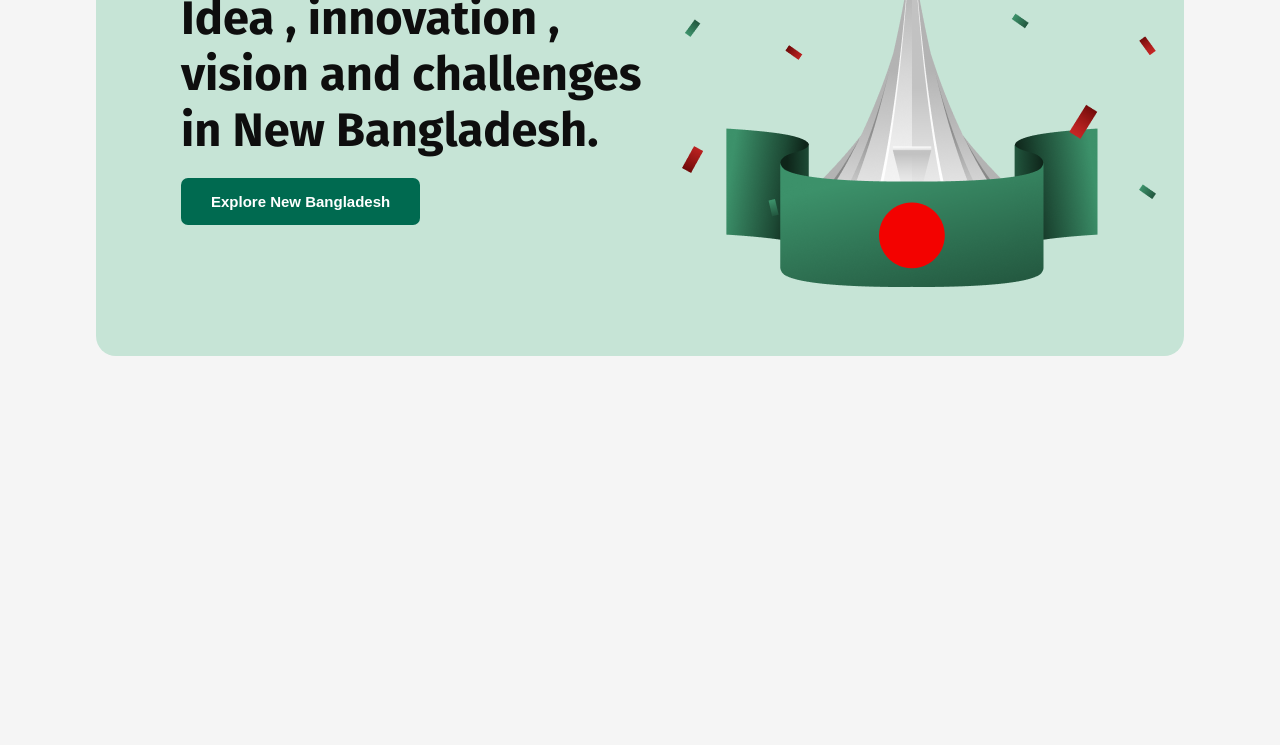
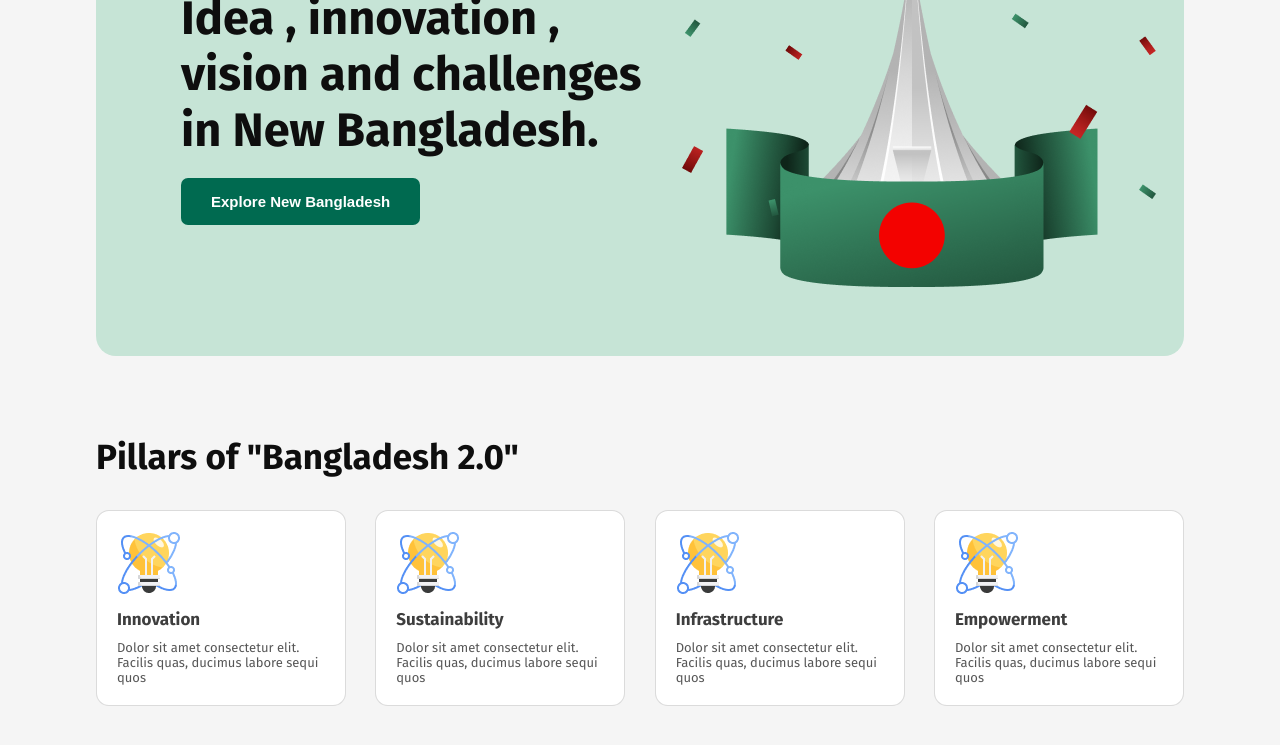
Before and after one commit to mrarifat21/Bangladesh2.0, a plain HTML site: page index.html in a window 1280 px wide. Shown: the part 283-1028 px from the top of the page. Before the commit the page ends 800 px from the top, so only its background shows below. Drawn offline with Linux system fonts and the light colour scheme.

Commit message:
add pillars section

```diff
--- a/assets/style.css
+++ b/assets/style.css
@@ -8,6 +8,10 @@
 body {
   font-family: "Fira Sans", serif;
   background: #f5f5f5;
+}
+.container {
+  width: 1088px;
+  margin: 50px auto;
 }
 /* ============ navbar area ============ */
 nav {
@@ -43,11 +47,8 @@ header nav button:hover {
 /* ============ banner area ============ */
 .banner_area {
   margin: 20px auto 80px;
-  width: 1088px;
-  /* height: 580px; */
   border-radius: 20px;
   background: #c6e4d6;
-
 }
 .banner_wrapper {
   display: flex;
@@ -70,7 +71,7 @@ header nav button:hover {
 }
 .banner_wrapper .banner_text button {
   cursor: pointer;
-  border:none;
+  border: none;
   color: #ffffff;
   border-radius: 7px;
   background: #006a50;
@@ -78,3 +79,36 @@ header nav button:hover {
   font-weight: 600;
   padding: 15px 30px;
 }
+
+/* ============ pillars section ============ */
+
+.pillars h2 {
+  margin: 32px 0px;
+  color: #0e0e0e;
+  font-size: 35px;
+  font-weight: 700;
+}
+.pillar_wrapper {
+    display: flex;
+    justify-content: space-between;
+    gap: 20px;
+}
+.pillar_wrapper .single_pillar {
+  border: 1px solid #0e0e0e26;
+  border-radius: 13px;
+  background: #ffffff;
+  padding: 20px;
+  width: 250px;
+
+}
+.pillar_wrapper h4 {
+  color: #0e0e0ecc;
+  font-size: 17px;
+  font-weight: 700;
+  margin: 10px 0;
+}
+.pillar_wrapper p {
+  color: #0e0e0eb3;
+  font-size: 13px;
+  font-weight: 400;
+}
--- a/index.html
+++ b/index.html
@@ -13,7 +13,7 @@
         <h2>Bangladesh 2.0</h2>
         <button>Sign In</button>
       </nav>
-      <section class="banner_area">
+      <section class="banner_area container">
         <div class="banner_wrapper">
           <div class="banner_text">
             <h2>Bangladesh 2.0</h2>
@@ -21,14 +21,65 @@
             <button>Explore New Bangladesh</button>
           </div>
           <div class="banner_image">
-            <img src="assets/hero.png" alt="">
+            <img src="assets/hero.png" alt="" />
           </div>
         </div>
       </section>
     </header>
 
     <!-- ============ main area ============ -->
-    <main></main>
+    <main>
+      <!-- ============ pillars section ============ -->
+      <section class="pillars container">
+        <h2>Pillars of "Bangladesh 2.0"</h2>
+        <div class="pillar_wrapper">
+            <!-- single_pillar -->
+          <div class="single_pillar">
+            <div class="pillar_image">
+              <img src="assets/card-icon.png" alt="" />
+            </div>
+            <h4>Innovation</h4>
+            <p>
+              Dolor sit amet consectetur elit. Facilis quas, ducimus labore
+              sequi quos
+            </p>
+          </div>
+            <!-- single_pillar -->
+          <div class="single_pillar">
+            <div class="pillar_image">
+              <img src="assets/card-icon.png" alt="" />
+            </div>
+            <h4>Sustainability</h4>
+            <p>
+              Dolor sit amet consectetur elit. Facilis quas, ducimus labore
+              sequi quos
+            </p>
+          </div>
+            <!-- single_pillar -->
+          <div class="single_pillar">
+            <div class="pillar_image">
+              <img src="assets/card-icon.png" alt="" />
+            </div>
+            <h4>Infrastructure</h4>
+            <p>
+              Dolor sit amet consectetur elit. Facilis quas, ducimus labore
+              sequi quos
+            </p>
+          </div>
+            <!-- single_pillar -->
+          <div class="single_pillar">
+            <div class="pillar_image">
+              <img src="assets/card-icon.png" alt="" />
+            </div>
+            <h4>Empowerment</h4>
+            <p>
+              Dolor sit amet consectetur elit. Facilis quas, ducimus labore
+              sequi quos
+            </p>
+          </div>
+        </div>
+      </section>
+    </main>
     <!-- ============ footer area ============ -->
     <footer></footer>
   </body>
```
